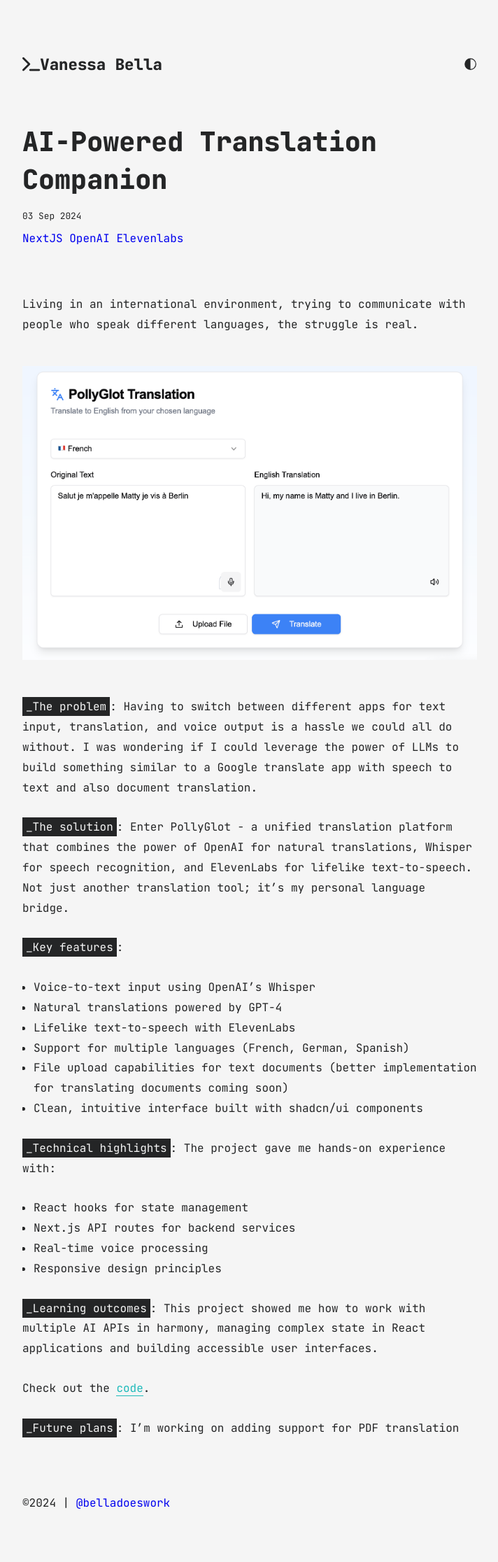
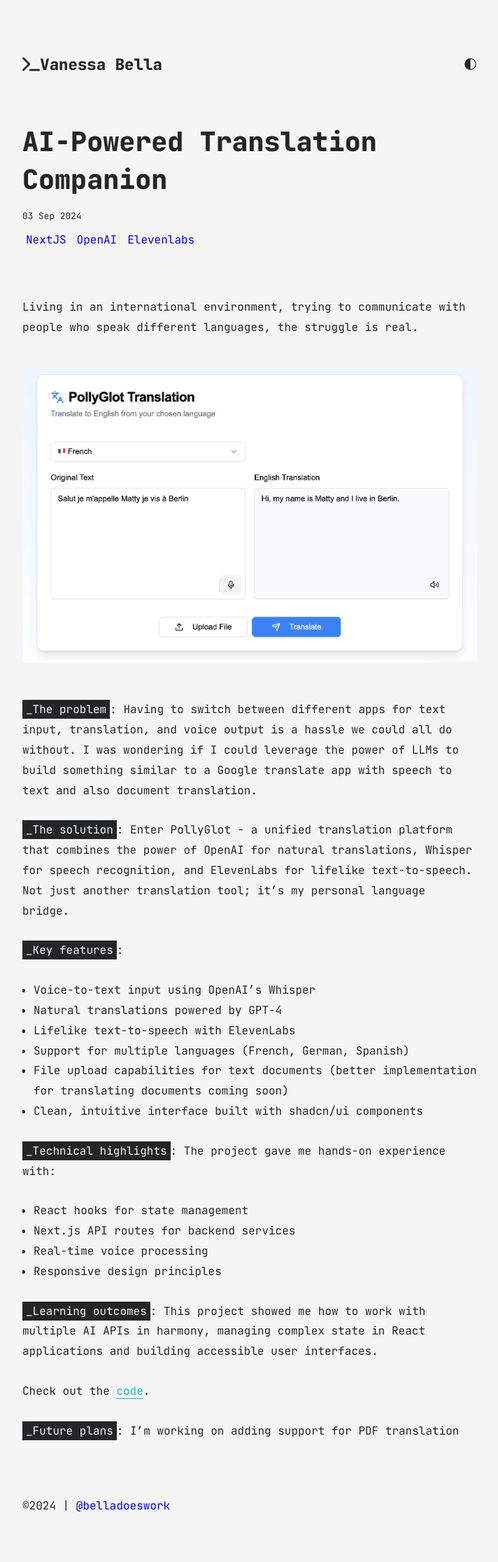
Before and after one commit to belladoeswork/belladoeswork.github.io, a Jekyll site: the page built from _posts/2024-09-03-pollyglot.md, in a window 1280 px wide. Shown: the whole page at 70% size, without its empty margins (283-995 px from the left). Built offline with Jekyll 4.4.1, drawn with Linux system fonts in a browser that asks for light colours.

Commit message:
fixed css

```diff
--- a/_layouts/post.html
+++ b/_layouts/post.html
@@ -10,7 +10,7 @@
           <small class="date">{{page.date | date_to_string}}</small>
           <div class="categories">
             {% for c in page.categories %}
-            <a href="#!" class="tag">{{ c }}</a>
+            <a href="#!" class="tag">{{c}}</a>
             {% endfor %}
           </div>
         </div>
--- a/_posts/2024-09-03-pollyglot.md
+++ b/_posts/2024-09-03-pollyglot.md
@@ -1,7 +1,7 @@
 ---
 layout: post
 title:  "AI-Powered Translation Companion"
-categories: ["NextJS OpenAI Elevenlabs"]
+categories: ["NextJS ", "OpenAI ", "Elevenlabs"]
 ---
 
 Living in an international environment, trying to communicate with people who speak different languages, the struggle is real.
--- a/assets/css/post.css
+++ b/assets/css/post.css
@@ -94,6 +94,14 @@ main {
   padding: 0 0.8rem;
   line-height: 1.3rem;
   cursor: pointer;
+}
+
+
+.tag {
+  display: inline-block;
+  margin-right: 5px;
+  padding: 2px 5px;
+
 }
 
 /* markdown content */
```
Also changed, not shown: _posts/2024-10-02-dbBackup.md (+1 -1 lines).
